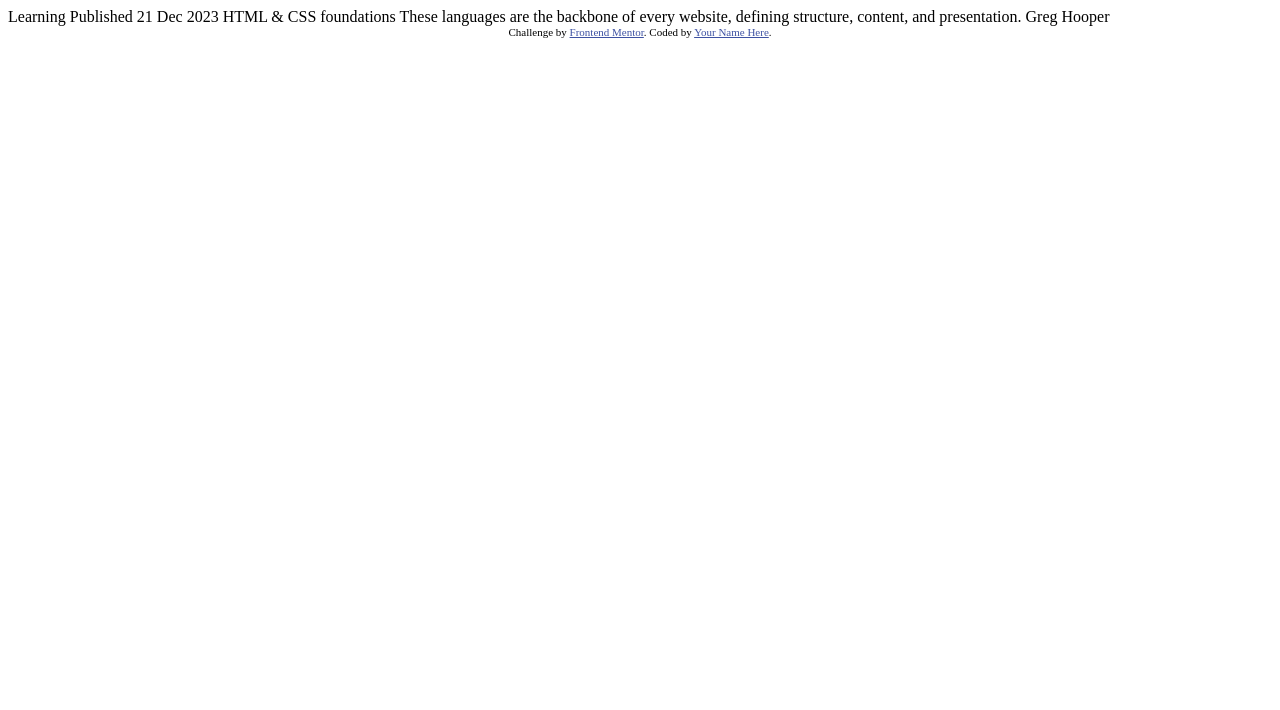
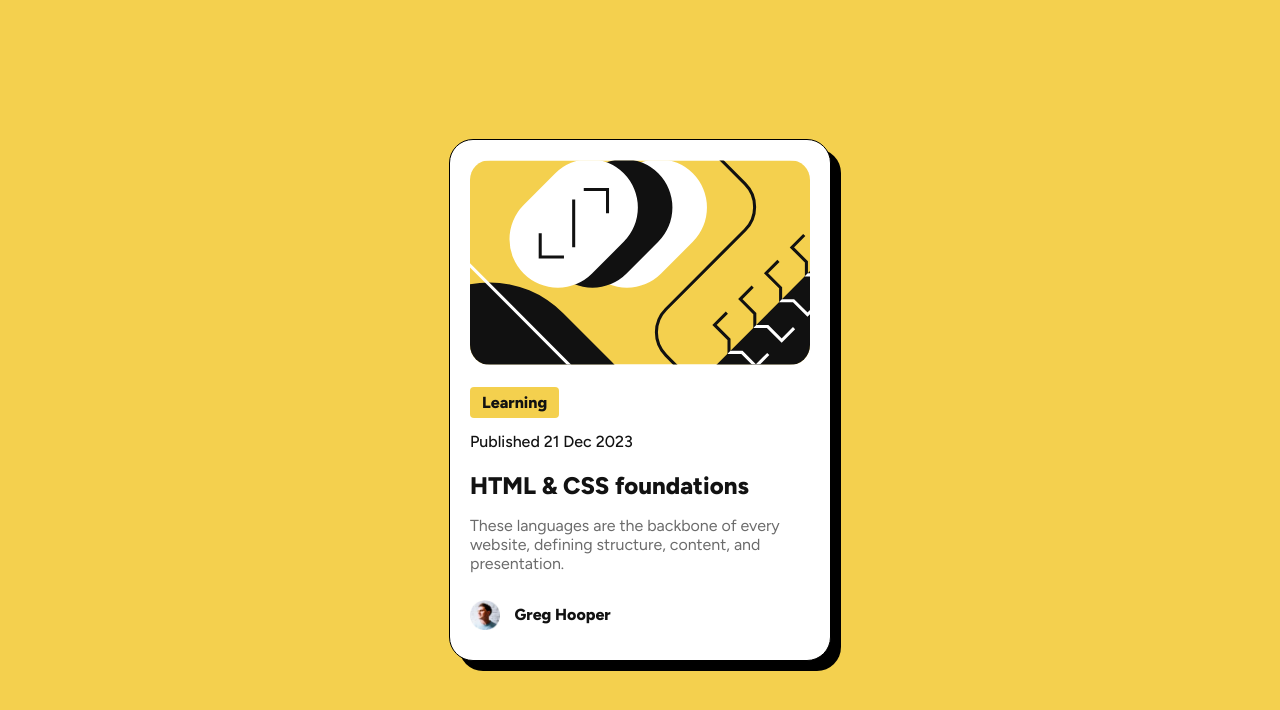
Before and after one commit to Puermuta/FM-BlogPreviewCard, a plain HTML site: page index.html in a window 1280 px wide. Drawn offline with Linux system fonts and the light colour scheme.

Commit message:
Project finished.

```diff
--- a/index.html
+++ b/index.html
@@ -5,6 +5,7 @@
   <meta name="viewport" content="width=device-width, initial-scale=1.0"> <!-- displays site properly based on user's device -->
 
   <link rel="icon" type="image/png" sizes="32x32" href="./assets/images/favicon-32x32.png">
+  <link href="https://fonts.googleapis.com/css2?family=Figtree:ital,wght@0,300..900;1,300..900&display=swap" rel="stylesheet">
 
   <title>Frontend Mentor | Blog preview card</title>
 
@@ -12,23 +13,98 @@
   <style>
     .attribution { font-size: 11px; text-align: center; }
     .attribution a { color: hsl(228, 45%, 44%); }
+    p {
+      font-size: 16px;
+    }
+    body {
+      margin: 0;
+      background: hsl(47, 88%, 63%);
+      display: flex;
+      align-items: center;
+      justify-content: center;
+      font-family: figtree, "sans-serif";
+      height: 100vh;
+      color: hsl(0, 0%, 7%);
+    }
+    .container {
+      background: #fff;
+      display: flex;
+      flex-direction: column;
+      width: 340px;
+      height: 480px;
+      padding: 20px;
+      border-radius: 24px;
+      border: 1px solid black;
+      box-shadow: 10px 10px black;
+    }
+
+    .illustration {
+      height: 260px;
+      width: 340px;
+      overflow: hidden;
+      border-radius: 20px;
+      margin-bottom: 22px;
+    }
+
+    .illustration img {
+      height: 100%;
+      width: 100%;
+      object-fit: cover;
+      display: block;
+    }
+
+    .category {
+      display: inline-block;
+      background:hsl(47, 88%, 63%);
+      padding: 6px 12px;
+      border-radius: 4px;
+      font-weight: 800;
+      width: fit-content;
+      margin: 0 0 14px 0;
+    }
+
+    .published {
+      margin: 0 0 0 0;
+      font-weight: 500;
+    }
+
+    .title {
+      font-weight: 800;
+      margin-bottom: 0;
+    }
+
+    .desc {
+      color: hsl(0, 0%, 42%);
+    }
+
+    .author {
+      display: flex;
+      align-items: center;
+      justify-content: flex-start;
+      gap: 15px;
+      font-weight: 800;
+    }
+
+    .avatar {
+      height: 30px;
+    }
   </style>
 </head>
 <body>
-
-  Learning
-
-  Published 21 Dec 2023
-
-  HTML & CSS foundations
-
-  These languages are the backbone of every website, defining structure, content, and presentation.
-
-  Greg Hooper
-
-  <div class="attribution">
-    Challenge by <a href="https://www.frontendmentor.io?ref=challenge" target="_blank">Frontend Mentor</a>.
-    Coded by <a href="#">Your Name Here</a>.
-  </div>
+  <main>
+    <div class="container">
+      <div class="illustration">
+        <img src="assets/images/illustration-article.svg" alt="illustration">
+      </div>
+      <p class="category">Learning</p>
+      <p class="published">Published 21 Dec 2023</p>
+      <h2 class="title">HTML & CSS foundations</h2>
+      <p class="desc">These languages are the backbone of every website, defining structure, content, and presentation.</p>
+      <div class="author">
+        <img class="avatar" src="assets/images/image-avatar.webp" alt="image of article author">
+        <p class="authorName">Greg Hooper</p>
+      </div>
+    </div>
+  </main>
 </body>
 </html>
```
